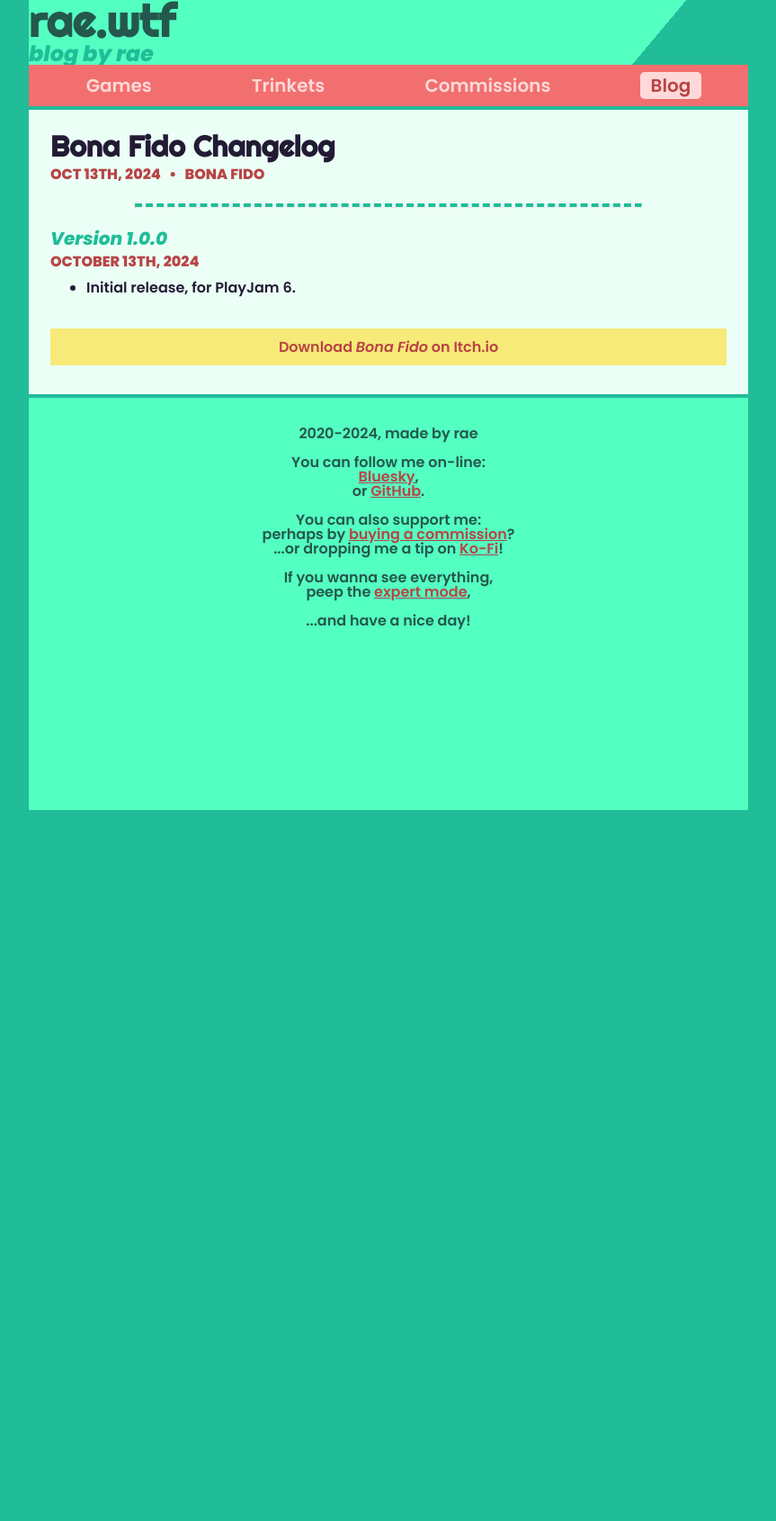
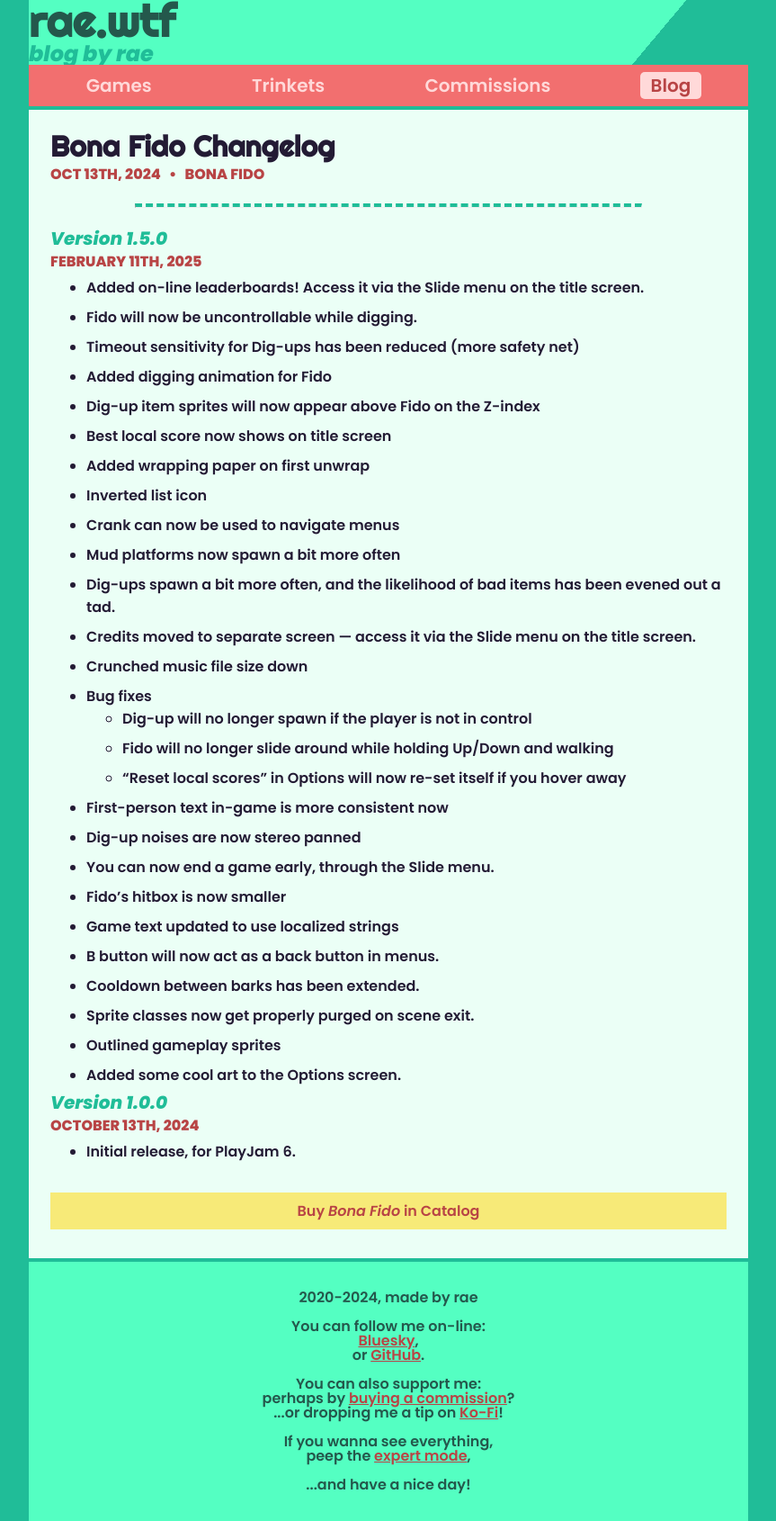
Before and after one commit to raewtf/raewtf.github.io, a Jekyll site: the page built from _posts/2024-10-13-bona-fido-changelog.md, in a window 1280 px wide. Shown: the whole page at 90% size, without its empty margins (208-1071 px from the left). Built offline with Jekyll 4.4.1, drawn with Linux system fonts in a browser that asks for light colours; before the commit the page ends 900 px from its top, so only the background shows below that.

Commit message:
bumpdate

```diff
--- a/_posts/2024-10-13-bona-fido-changelog.md
+++ b/_posts/2024-10-13-bona-fido-changelog.md
@@ -3,10 +3,41 @@
 tag: bona fido
 desc: What's new?
 ---
+## Version 1.5.0
+### February 11th, 2025
+
+- Added on-line leaderboards! Access it via the Slide menu on the title screen.
+- Fido will now be uncontrollable while digging.
+- Timeout sensitivity for Dig-ups has been reduced (more safety net)
+- Added digging animation for Fido
+- Dig-up item sprites will now appear above Fido on the Z-index
+- Best local score now shows on title screen
+- Added wrapping paper on first unwrap
+- Inverted list icon
+- Crank can now be used to navigate menus
+- Mud platforms now spawn a bit more often
+- Dig-ups spawn a bit more often, and the likelihood of bad items has been evened out a tad.
+- Credits moved to separate screen — access it via the Slide menu on the title screen.
+- Crunched music file size down
+- Bug fixes
+	- Dig-up will no longer spawn if the player is not in control
+	- Fido will no longer slide around while holding Up/Down and walking
+	- "Reset local scores" in Options will now re-set itself if you hover away
+- First-person text in-game is more consistent now
+- Dig-up noises are now stereo panned
+- You can now end a game early, through the Slide menu.
+- Fido's hitbox is now smaller
+- Game text updated to use localized strings
+- B button will now act as a back button in menus.
+- Cooldown between barks has been extended.
+- Sprite classes now get properly purged on scene exit.
+- Outlined gameplay sprites
+- Added some cool art to the Options screen.
+
 ## Version 1.0.0
 ### October 13th, 2024
 
 - Initial release, for PlayJam 6.
 
 <br>
-<a href="https://stuffbyrae.itch.io/bona-fido" class="button">Download <i>Bona Fido</i> on Itch.io</a>
+<a href="https://play.date/games/bona-fido" class="button">Buy <i>Bona Fido</i> in Catalog</a>
--- a/index.html
+++ b/index.html
@@ -72,9 +72,9 @@
         </div>
         <div class="side_right">
             <h3>Latest Happenings</h3>
-            <p class="box">11.26.2024 — <a href="https://stuffbyrae.itch.io/bona-fido"><i>Bona Fido</i></a>, my little jam game from last month, comes to catalog 02.11.25! Yippee!</p>
+            <p class="box">12.01.2024 — Voting for the 2024 Playdate Community Awards is now open! Why not <a href="https://bsky.app/profile/rae.wtf/post/3lcbi5r6nuc22">nominate</a> my games, <a href="https://play.date/games/hexa"><i>HEXA</i></a> or <a href="https://play.date/games/first-in-line"><i>First in... Line?</i></a>, for somethin'?</p>
+            <p class="box">11.26.2024 — <a href="https://stuffbyrae.itch.io/bona-fido"><i>Bona Fido</i></a>, my little jam game from last month, comes to Catalog 02.11.25! Yippee!</p>
             <p class="box">10.31.2024 — <a href="https://play.date/g/rbr"><i>RowBot Rally</i></a> officially, hopefully, releases December 17th. I can't wait for you all to try it out.</p>
-            <p class="box">10.31.2024 — My two Catalog games, <a href="https://play.date/games/hexa"><i>HEXA</i></a> and <a href="https://play.date/games/first-in-line"><i>First in... Line?</i></a>, are on sale until November 14th! Pick 'em up today!</p>
             <br>
             <h3>You should check out</h3>
             <p class="box"><i>HEXA</i> - A super-addictive hexagonal logic puzzle game.<br><a href="https://play.date/games/hexa">Buy it today!</a></p>
```
Also changed, not shown: _posts/2024-10-13-bona-fido-manual.md (+33 -2 lines), _posts/2024-12-17-rowbot-rally-manual.md (+3 -3 lines), 1 other file.
